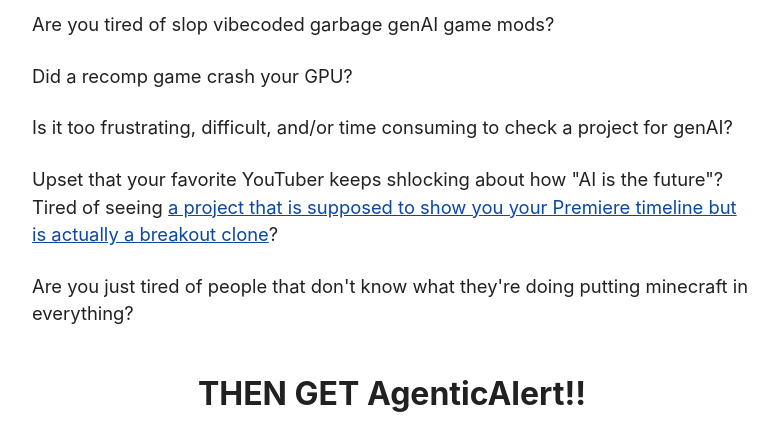
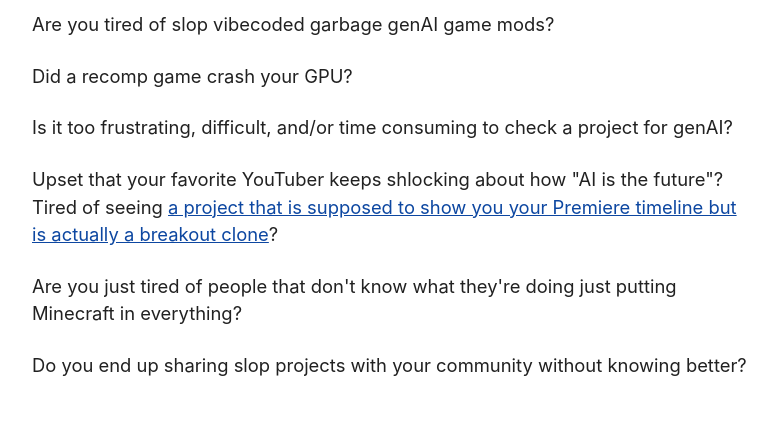
Before and after one commit to SocksTheWolf/AgenticAlert, a website: page site/index.html in a window 1280 px wide. Shown: the part 524-949 px from the top of the page, without its empty margins (248-1026 px from the left). Drawn offline with Linux system fonts and the light colour scheme; files whose address does not match are found by name.

Commit message:
push more scenarios

```diff
--- a/site/index.html
+++ b/site/index.html
@@ -54,7 +54,8 @@
 <p>Upset that your favorite YouTuber keeps shlocking about how "AI is the future"?
   Tired of seeing <a href="https://youtu.be/wajoP_5Cpw8?t=230" target="_blank">a project that is supposed to show you your Premiere timeline
     but is actually a breakout clone</a>?</p>
-<p>Are you just tired of people that don't know what they're doing putting minecraft in everything?</p>
+<p>Are you just tired of people that don't know what they're doing just putting Minecraft in everything?</p>
+<p>Do you end up sharing slop projects with your community without knowing better?</p>
 <center><h3>THEN GET AgenticAlert!!</h3></center>
 <hr />
 
```
